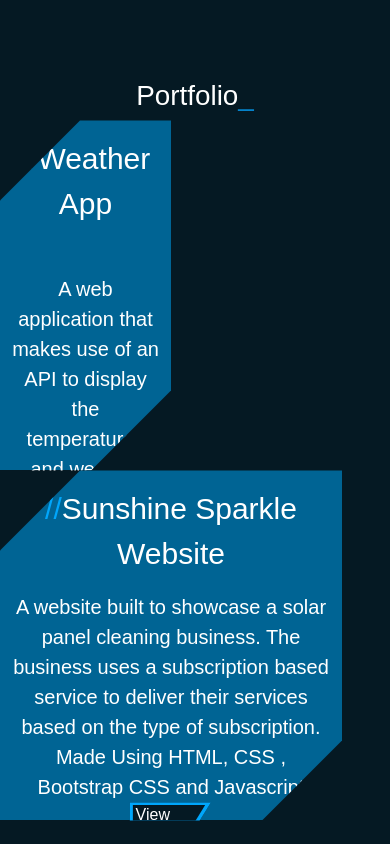
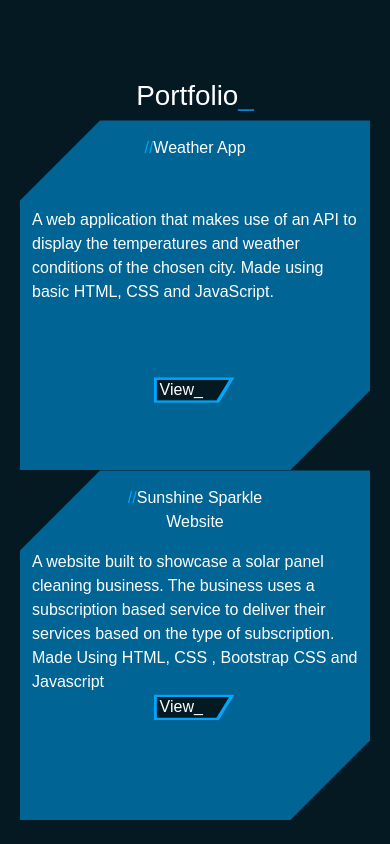
Before and after one commit to LuqmaanAbrahams/Portfolio_Site, a website: page src/index.html in a window 390 px wide. Shown: the part 3440-4284 px from the top of the page. Drawn offline with nearby package versions, Linux system fonts and the light colour scheme; a web font is replaced by a local one.

Commit message:
added responsivness to portfolio section

```diff
--- a/src/Styles/style.css
+++ b/src/Styles/style.css
@@ -199,9 +199,16 @@ section{
 /*---------------------------*/
 /* Portfolio Section Styles */
 .project_card{
-    width: 50% !important;
-    height: 350px;
-    clip-path: polygon(5em 0%,100% 0%,100% calc(100% - 5em),calc(100% - 5em) 100%,0% 100%,0% 5em);
+    width: 350px !important;
+    height: 350px !important;
+     clip-path: polygon(
+        80px 0px,
+        350px 0px,
+        350px 270px,
+        270px 350px,
+        0px 350px,
+        0px 80px
+        );
 }
 
 .view_button{
--- a/src/index.html
+++ b/src/index.html
@@ -176,19 +176,18 @@
         <section id="Portfolio">
             <div class="container justify-content-center">
                 <h1 class="text-center">Portfolio<span style="color:#0582CA">_</span></h1>
-                <div class="row">
-                    <div class="col me-5 text-center project_card" style="background: #006494;">
-                        <div class="mt-3" style="font-size: 30px;"><span style="color: #00A6FB ;">//</span>Weather App
+                <div class="row justify-content-center">
+                    <div class="col-sm-12 col-md-6 col-lg-6 me-sm-0 me-md-0 me-lg-5 text-center project_card d-flex flex-column align-items-center " style="background: #006494;">
+                        <div class="mt-3"><span style="color: #00A6FB ;">//</span>Weather App
                         </div>
-                        <div style="font-size: 20px;" class="card-text mt-5">{{project_text1}}</div>
+                        <div  class="card-text text-start mt-5 ps-sm-5 pe-sm-5 ps-md-5 pe-md-5">{{project_text1}}</div>
                         <button id="weather_btn" class="view_button">View_</button>
                     </div>
-                    <div class="col  project_card "></div>
-                    <div class="col text-center me-5 project_card" style="background: #006494;">
-                        <div class="mt-3" style="font-size: 30px;"><span style="color: #00A6FB ;">
+                    <div class="col-sm-12 col-md-6 col-lg-6 text-center project_card d-flex flex-column align-items-center" style="background: #006494;">
+                        <div class="mt-3"><span style="color: #00A6FB ;">
                                 //</span>Sunshine Sparkle<p>Website</p>
                         </div>
-                        <div style="font-size: 20px;" class="card-text">{{project_text2}}</div>
+                        <div class="card-text text-start ps-sm-5 pe-sm-5 ps-md-5 pe-md-5">{{project_text2}}</div>
                         <button id="sunshine_btn" class="view_button">View_</button>
                     </div>
                 </div>
```
